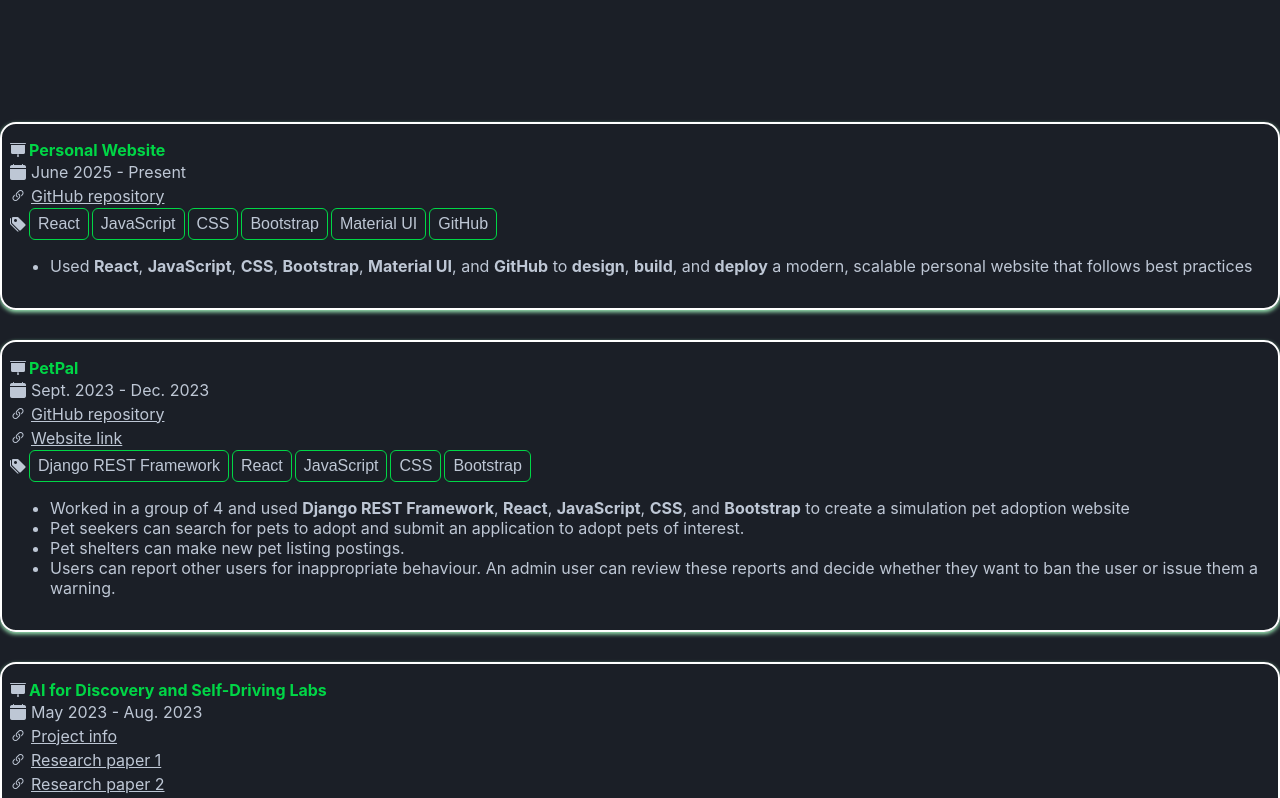
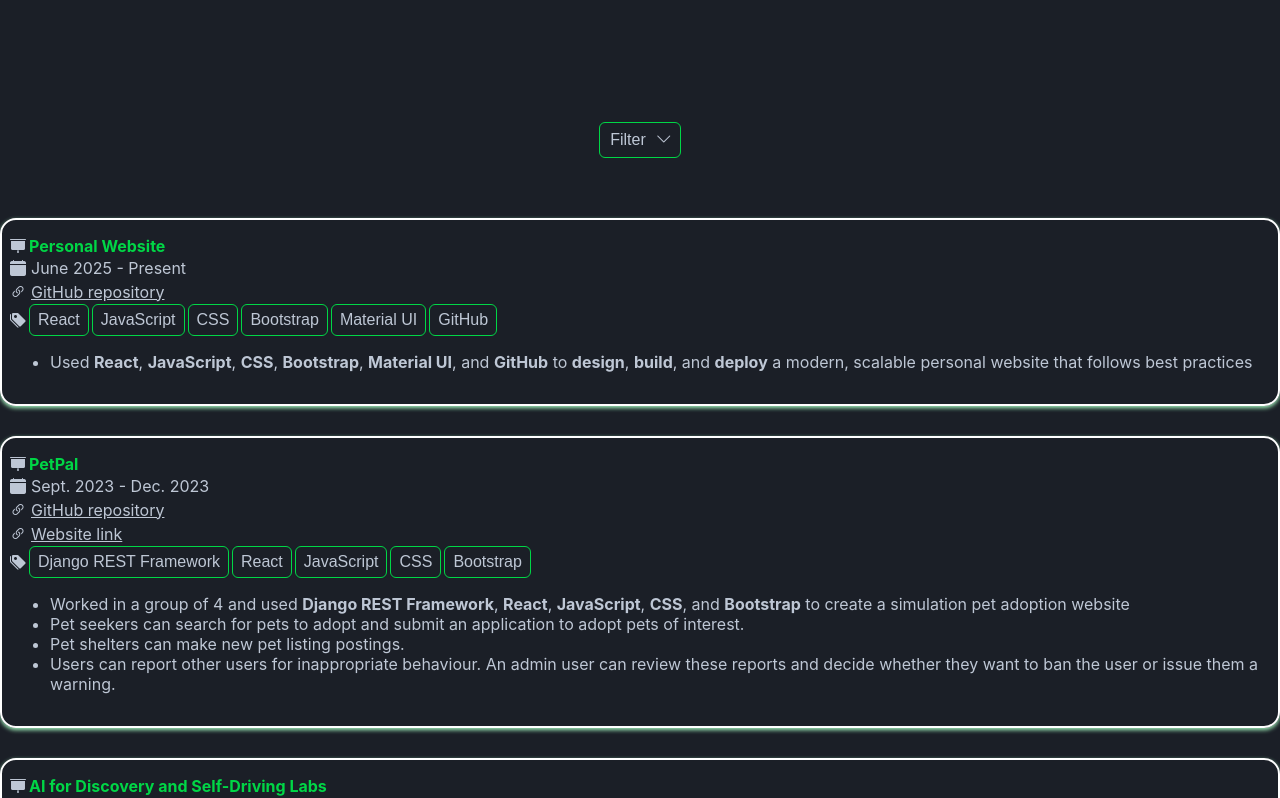
Before and after one commit to nicholaspoon03/nicholaspoon03.github.io, a React (Create React App) app: page /projects in a window 1280 px wide. Shown: the part 340-1138 px from the top of the page. Built offline with nearby package versions, Linux system fonts and the light colour scheme.

Commit message:
Add filter panel to project page, minor bug fixes and enhancements

```diff
--- a/src/components/FilterPanel/index.jsx
+++ b/src/components/FilterPanel/index.jsx
@@ -1,13 +1,22 @@
 import { Checkbox, FormControlLabel, FormGroup } from "@mui/material";
 import "./style.css";
 
-function FilterPanel({ expanded, activeFilters, filterList, onFilterClick, onDropdownClick }) {
+function FilterPanel({ expanded, activeFilters, filterList, onFilterClick, onDropdownClick, onClearClick }) {
     return (
         <div className="page-layout">
-            <button className="outlined-button row chevron" onClick={onDropdownClick}>
-                <p>Filter</p>
-                { expanded ? <i className="bi bi-chevron-up"></i> : <i className="bi bi-chevron-down"></i> }
-            </button>
+            <div id="filter-panel-controls" className="row">
+                <button className="outlined-button row chevron" onClick={onDropdownClick}>
+                    <p>Filter</p>
+                    { expanded ? <i className="bi bi-chevron-up"></i> : <i className="bi bi-chevron-down"></i> }
+                </button>
+
+                { expanded ?
+                    <button className="outlined-button" onClick={onClearClick}>
+                        <p>Clear</p>
+                    </button>
+                    : ""
+                }
+            </div>
 
             { expanded ?
                 <div id="filter-box" className="open">
--- a/src/components/FilterPanel/style.css
+++ b/src/components/FilterPanel/style.css
@@ -1,3 +1,7 @@
+#filter-panel-controls {
+    gap: 8px;
+}
+
 #filter-box-grid {
     display: grid;
     grid-template-columns: repeat(auto-fill, minmax(auto, 166px));
--- a/src/data/projects.tsx
+++ b/src/data/projects.tsx
@@ -61,11 +61,11 @@ export const projects: Project[] = [
                 link: "https://www.matter.toronto.edu/basic-content-page/ai-for-discovery-and-self-driving-labs",
             },
             {
-                text: "Research paper 1",
+                text: "Referenced research paper 1",
                 link: "https://journals.plos.org/plosone/article?id=10.1371/journal.pone.0229862"
             },
             {
-                text: "Research paper 2",
+                text: "Referenced research paper 2",
                 link: "https://chemrxiv.org/engage/chemrxiv/article-details/64cbe80adfabaf06ffa61204"
             },
             {
--- a/src/pages/Experience/index.jsx
+++ b/src/pages/Experience/index.jsx
@@ -37,9 +37,11 @@ function Experience() {
 
     useEffect((() => {
         setFilterList(
-            professionalExperiences.concat(otherExperiences).map((exp) => (
-                exp.tags
-            )).flat()
+            new Set(
+                professionalExperiences.concat(otherExperiences).map((exp) => (
+                    exp.tags
+                )).flat()
+            )
         )
     }), []);
 
@@ -64,6 +66,7 @@ function Experience() {
                     filterList={filterList}
                     onFilterClick={(newFilter) => (onFilterClick(newFilter))}
                     onDropdownClick={() => (setFilterPanelExpanded(!filterPanelExpanded))}
+                    onClearClick={() => (setActiveFilters(new Set()))}
                 />
 
                 {filteredProfessionalExperience.length === 0 ? "" :
--- a/src/pages/Home/style.css
+++ b/src/pages/Home/style.css
@@ -1,9 +1,9 @@
 #home-page-top-padding {
-    height: 150px;
+  height: 150px;
 }
 
 #home-page-section-padding {
-    height: 40px;
+  height: 40px;
 }
 
 #portrait {
@@ -12,6 +12,7 @@
 
 #my-name {
   font-size: 64px;
+  color: #00D646;
 }
 
 #social-media-div {
--- a/src/pages/Projects/index.jsx
+++ b/src/pages/Projects/index.jsx
@@ -1,11 +1,36 @@
+import FilterPanel from '../../components/FilterPanel/index.jsx';
 import PageScaffold from '../../components/PageScaffold';
 import ProjectCard from '../../components/ProjectCard';
 import { projects } from '../../data/projects.tsx';
-import { useState } from 'react';
+import { useEffect, useState } from 'react';
 
 function Projects() {
     const [ filterPanelExpanded, setFilterPanelExpanded ] = useState(false);
     const [ activeFilters, setActiveFilters ] = useState(new Set());
+    const [ filterList, setFilterList ] = useState(new Set());
+    const [ filteredProjects, setFilteredProjects ] = useState(projects);
+
+    useEffect((() => {
+        if (activeFilters.size !== 0) {
+            setFilteredProjects(
+                projects.filter((p) => (
+                    p.tags.some((tag) => (
+                        activeFilters.has(tag)
+                    ))
+                ))
+            )
+        } else {
+            setFilteredProjects(projects);
+        }
+    }), [ activeFilters ]);
+
+    useEffect((() => {
+        setFilterList(
+            new Set(
+                projects.map((p) => (p.tags)).flat()
+            )
+        )
+    }), []);
 
     const onFilterClick = (newFilter) => {
         if (activeFilters.has(newFilter)) {
@@ -21,8 +46,18 @@ function Projects() {
     return (
         <PageScaffold pageName="Projects" pageContent={() => (
             <div className="page-layout">
+
+                <FilterPanel
+                    expanded={filterPanelExpanded}
+                    activeFilters={activeFilters}
+                    filterList={filterList}
+                    onFilterClick={(newFilter) => (onFilterClick(newFilter))}
+                    onDropdownClick={() => (setFilterPanelExpanded(!filterPanelExpanded))}
+                    onClearClick={() => (setActiveFilters(new Set()))}
+                />
+
                 <div className="card-spacing">
-                    {projects.map((p, index) => (
+                    {filteredProjects.map((p, index) => (
                         <ProjectCard
                             key={index}
                             projectName={p.name}
@@ -35,8 +70,6 @@ function Projects() {
                         />
                     ))}
                 </div>
-
-                <h2>Work in progress...</h2>
             </div>
         )} />
     )
```
